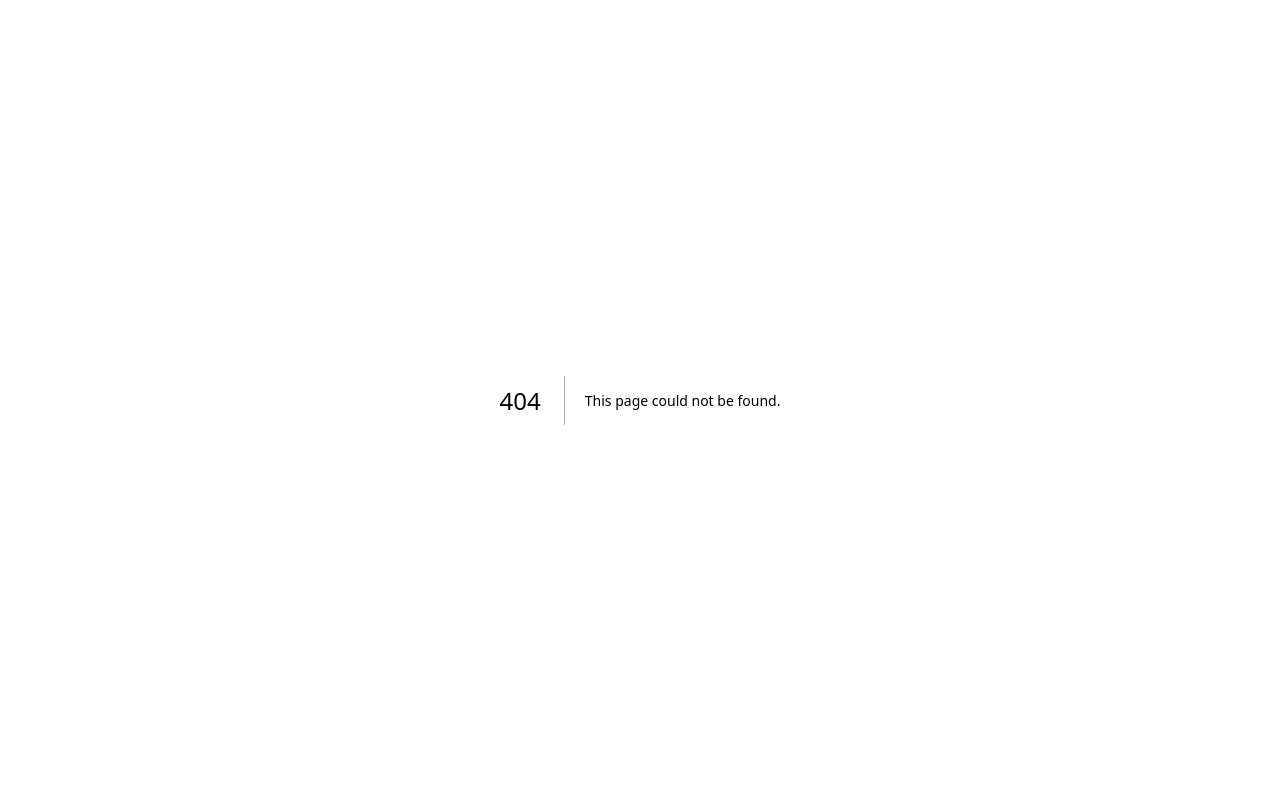
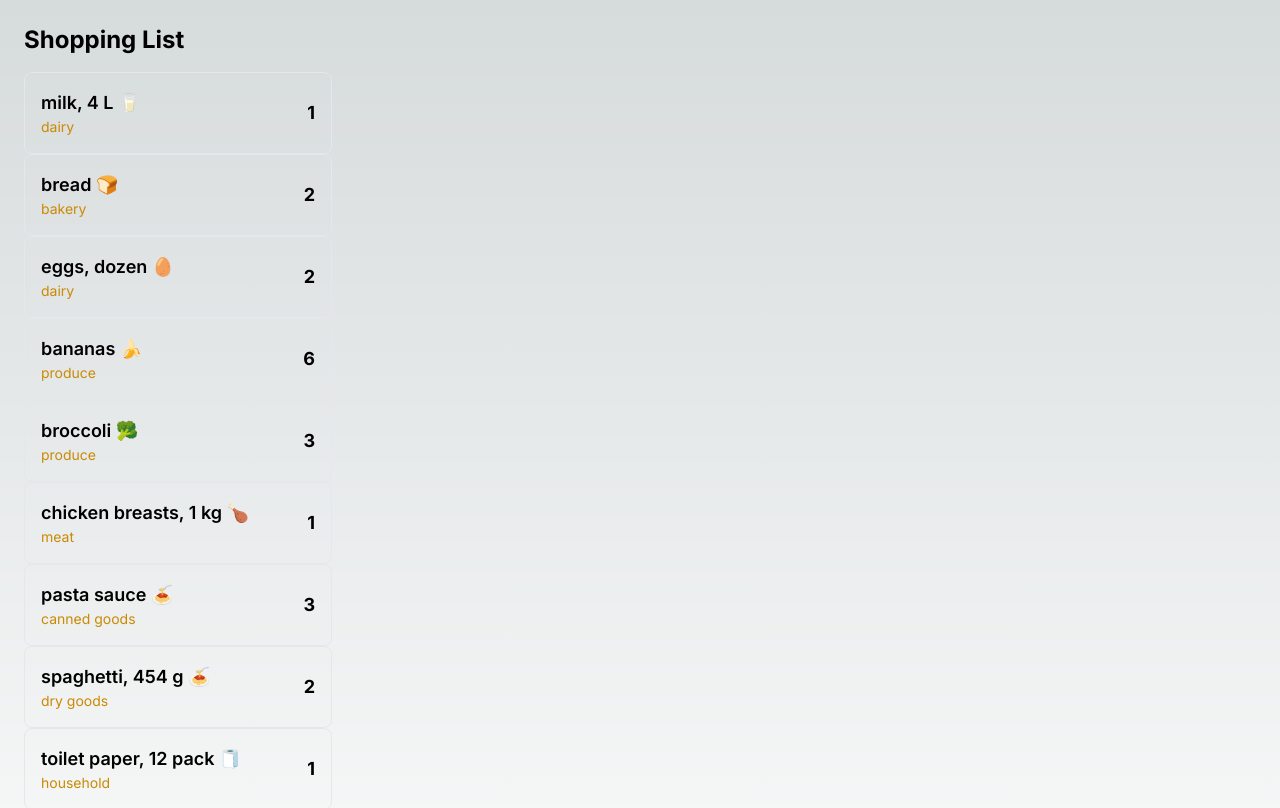
Before and after one commit to chrisboyle3/cprg306-assignments, a Next.js app: page /week-3 in a window 1280 px wide. Before the commit this address had no page. Shown: the top 808 px of the page. Built offline with nearby package versions, Linux system fonts and the light colour scheme.

Commit message:
commit week-3
commit week-3 assignment (shopping list)

```diff
--- a/app/page.js
+++ b/app/page.js
@@ -3,6 +3,7 @@ import Link from 'next/link';
 
 export default function Home() {
     const weekTwo = "http://localhost:3000/week-2";
+    const weekThree = "http://localhost:3000/week-3";
 
     return (
       <main>
@@ -12,6 +13,9 @@ export default function Home() {
         <div className="text-lg mx-5">
         <Link href={weekTwo}>Week-2</Link>
         </div>
+        <div className="text-lg mx-5">
+        <Link href={weekThree}>Week-3</Link>
+        </div>
       </main>
     );
   }
--- /dev/null
+++ b/app/week-3/item-list.js
@@ -0,0 +1,82 @@
+import React from 'react';
+import Item from './item';
+
+const items = [
+  {
+    name: "milk, 4 L 🥛",
+    quantity: 1,
+    category: "dairy",
+  },
+  {
+    name: "bread 🍞",
+    quantity: 2,
+    category: "bakery",
+  },
+  {
+    name: "eggs, dozen 🥚",
+    quantity: 2,
+    category: "dairy",
+  },
+  {
+    name: "bananas 🍌",
+    quantity: 6,
+    category: "produce",
+  },
+  {
+    name: "broccoli 🥦",
+    quantity: 3,
+    category: "produce",
+  },
+  {
+    name: "chicken breasts, 1 kg 🍗",
+    quantity: 1,
+    category: "meat",
+  },
+  {
+    name: "pasta sauce 🍝",
+    quantity: 3,
+    category: "canned goods",
+  },
+  {
+    name: "spaghetti, 454 g 🍝",
+    quantity: 2,
+    category: "dry goods",
+  },
+  {
+    name: "toilet paper, 12 pack 🧻",
+    quantity: 1,
+    category: "household",
+  },
+  {
+    name: "paper towels, 6 pack",
+    quantity: 1,
+    category: "household",
+  },
+  {
+    name: "dish soap 🍽️",
+    quantity: 1,
+    category: "household",
+  },
+  {
+    name: "hand soap 🧼",
+    quantity: 4,
+    category: "household",
+  }
+];
+
+const ItemList = () => {
+  return (
+    <ul className="list-none p-0">
+      {items.map((item, index) => (
+        <Item
+          key={index}
+          name={item.name}
+          quantity={item.quantity}
+          category={item.category}
+        />
+      ))}
+    </ul>
+  );
+};
+
+export default ItemList;
--- /dev/null
+++ b/app/week-3/item.js
@@ -0,0 +1,15 @@
+import React from 'react';
+
+const Item = ({ name, quantity, category }) => {
+  return (
+    <main className="flex w-1/4 justify-between items-center p-4 border rounded-lg">
+      <div>
+        <h2 className="text-lg font-semibold">{name}</h2>
+        <p className="text-sm text-yellow-600">{category}</p>
+      </div>
+      <span className="text-lg font-bold">{quantity}</span>
+    </main>
+  );
+};
+
+export default Item;
--- /dev/null
+++ b/app/week-3/page.js
@@ -0,0 +1,13 @@
+import React from 'react';
+import ItemList from './item-list';
+
+const Page = () => {
+  return (
+    <main className="p-6  min-h-screen">
+      <h1 className="text-2xl font-bold mb-4">Shopping List</h1>
+      <ItemList />
+    </main>
+  );
+};
+
+export default Page;
```
